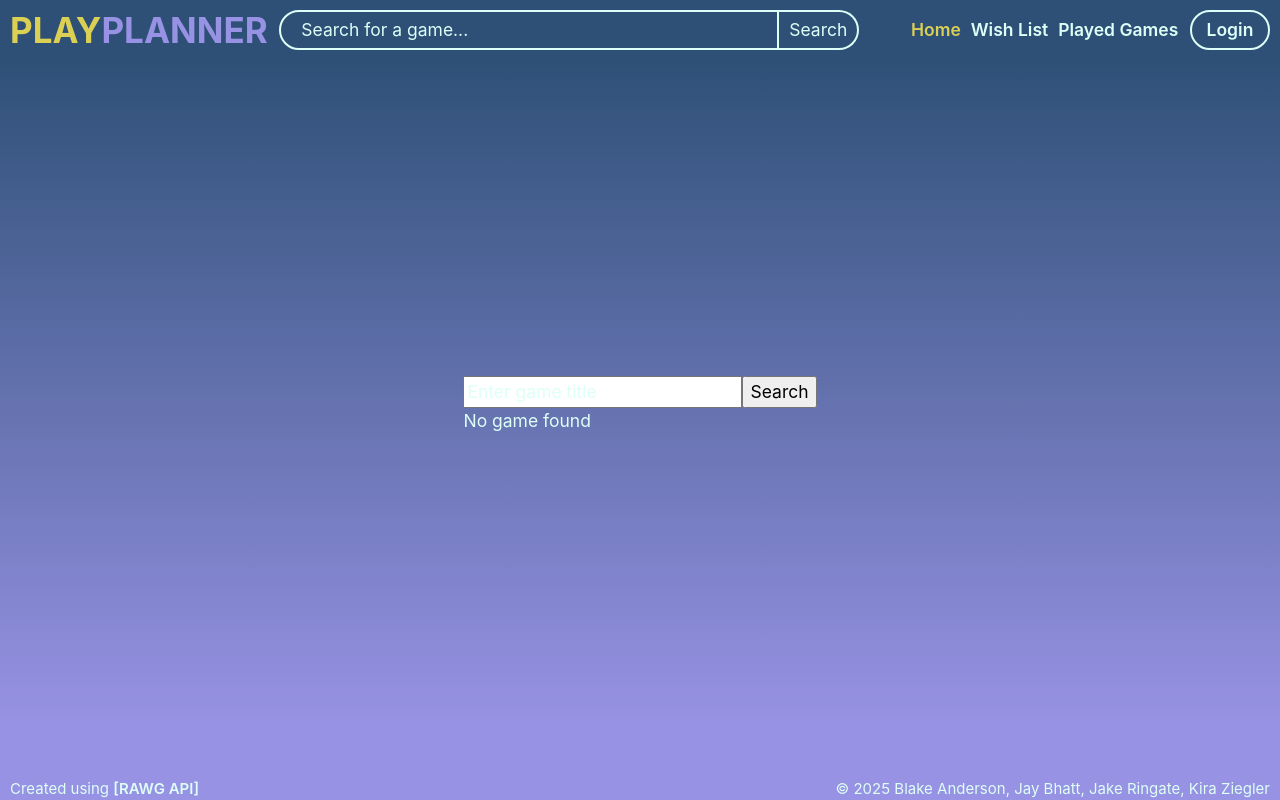
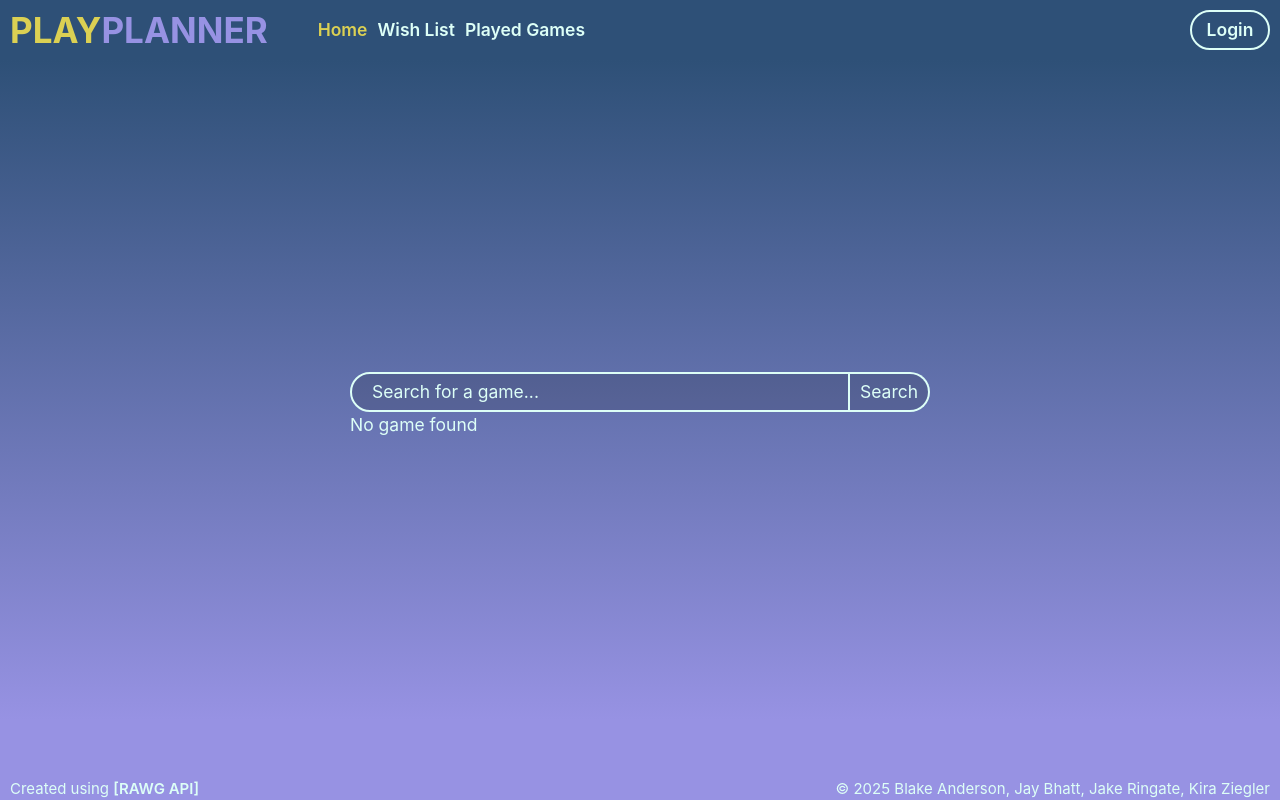
Before and after one commit to rasersharpe/play-planner, a React (Vite) app in the folder client/: page / in a window 1280 px wide. Built offline with nearby package versions, Linux system fonts and the light colour scheme; no server answers.

Commit message:
Shifted search bar from header to home page.

```diff
--- a/client/src/components/GameSearch.tsx
+++ b/client/src/components/GameSearch.tsx
@@ -1,10 +1,10 @@
-import React, { useState } from 'react';
+import React, { useState } from "react";
 import { GameInterface } from "../interfaces/GameInterface";
 const apiKey = import.meta.env.VITE_API_KEY;
 
 const GameSearch: React.FC = () => {
   const [game, setGame] = useState<GameInterface | null>(null);
-  const [gameTitle, setGameTitle] = useState<string>('');
+  const [gameTitle, setGameTitle] = useState<string>("");
   const [loading, setLoading] = useState<boolean>(false);
   const [userId] = useState<number>(1); // Assuming user ID is known (can be set from the authenticated session)
 
@@ -17,7 +17,9 @@ const GameSearch: React.FC = () => {
   const fetchGame = async (title: string) => {
     setLoading(true);
     try {
-      const response = await fetch(`https://api.rawg.io/api/games?search=${title}&key=${apiKey}`);
+      const response = await fetch(
+        `https://api.rawg.io/api/games?search=${title}&key=${apiKey}`
+      );
       const data = await response.json();
       if (data.results && data.results.length > 0) {
         const firstGame = data.results[0];
@@ -31,7 +33,7 @@ const GameSearch: React.FC = () => {
         setGame(null);
       }
     } catch (error) {
-      console.error('Error fetching game:', error);
+      console.error("Error fetching game:", error);
     } finally {
       setLoading(false);
     }
@@ -51,7 +53,7 @@ const GameSearch: React.FC = () => {
           method: "POST",
           headers: {
             "Content-Type": "application/json",
-            "Authorization": `Bearer ${token}`,
+            Authorization: `Bearer ${token}`,
           },
           body: JSON.stringify({
             gameId: game.id,
@@ -86,7 +88,7 @@ const GameSearch: React.FC = () => {
           method: "POST",
           headers: {
             "Content-Type": "application/json",
-              "Authorization": `Bearer ${token}`, // Add token here
+            Authorization: `Bearer ${token}`, // Add token here
           },
           body: JSON.stringify({
             gameId: game.id,
@@ -113,9 +115,12 @@ const GameSearch: React.FC = () => {
         type="text"
         value={gameTitle}
         onChange={(e) => setGameTitle(e.target.value)}
-        placeholder="Enter game title"
+        placeholder="Search for a game..."
+        className="header__search__bar"
       />
-      <button onClick={handleSearch}>Search</button>
+      <button className="search__bar__button" onClick={handleSearch}>
+        Search
+      </button>
 
       {loading && <div>Loading...</div>}
 
--- a/client/src/components/Header.tsx
+++ b/client/src/components/Header.tsx
@@ -13,19 +13,10 @@ const Header = () => {
   };
   return (
     <header>
+      <div className="logo__nav__container">
         <h1 className="header__logo__play">
           PLAY<span className="header__logo__planner">PLANNER</span>
         </h1>
-      <div className="header__search">
-        <input
-          className="header__search__bar"
-          type="text"
-          placeholder="Search for a game..."
-        />
-        <button className="search__bar__button" type="submit">
-          Search
-        </button>
-      </div>
         <nav className="header__nav">
           <ul>
             <li>
@@ -58,6 +49,7 @@ const Header = () => {
             </li>
           </ul>
         </nav>
+      </div>
       <div className="header__auth">
         {isLoggedIn ? (
           <div>
--- a/client/src/styles.css
+++ b/client/src/styles.css
@@ -88,6 +88,12 @@ footer div p {
 
 /* Class Selectors */
 
+.logo__nav__container {
+  display: flex;
+  gap: 1rem;
+  align-items: center;
+}
+
 .header__logo__play {
   color: var(--color-citron);
 }
@@ -146,7 +152,7 @@ footer div p {
   border-top-left-radius: 3rem;
   border-bottom-left-radius: 3rem;
   border: 0.2rem solid var(--color-mint_green);
-  background-color: var(--color-yinMn_blue);
+  background-color: #00000025;
   color: var(--color-mint_green);
 }
 
@@ -161,7 +167,7 @@ footer div p {
   border-bottom-right-radius: 3rem;
   border: 0.2rem solid var(--color-mint_green);
   border-left: none;
-  background-color: var(--color-yinMn_blue);
+  background-color: #00000025;
   color: var(--color-mint_green);
   cursor: pointer;
 }
```
Lines whose indentation alone changed are shown as unchanged.
